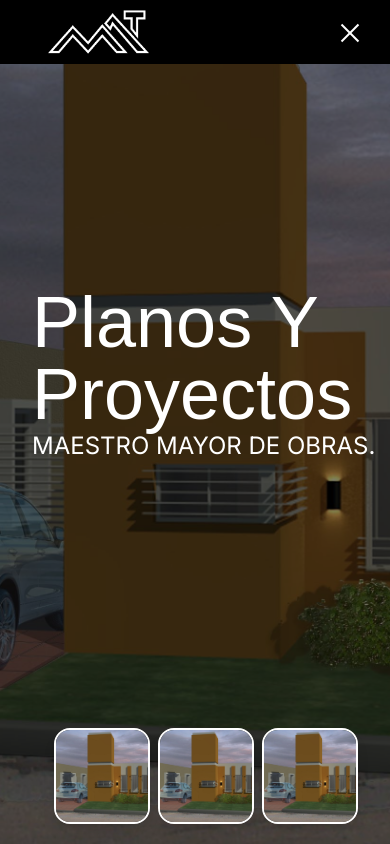
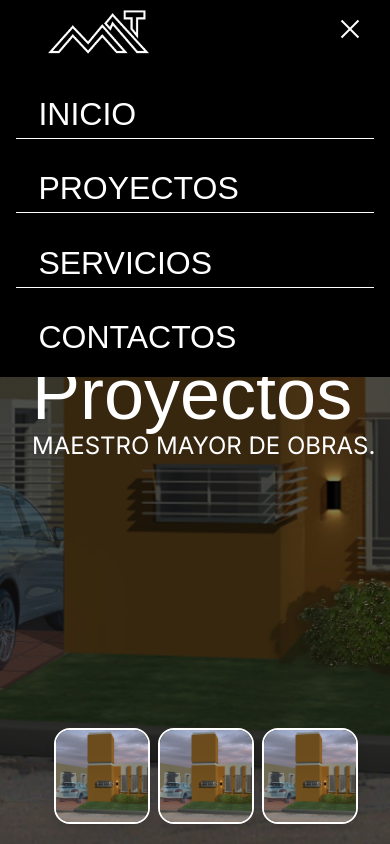
Before and after one commit to SrtaLiv/Maestro-Mayor-de-Obras-Website, a React (Vite) app: page / in a window 390 px wide. Both pictures are taken after a click on the button 338 px from the left and 32 px from the top of the page. Shown: the top 844 px of the page. Built offline with nearby package versions, Linux system fonts and the light colour scheme; grey boxes are pictures that could not be loaded.

Commit message:
navbar desplegable ✅
falta que los botones te lleven a las distintas partes de la pagina

```diff
--- a/src/navbar/NavBar.jsx
+++ b/src/navbar/NavBar.jsx
@@ -1,25 +1,82 @@
 import './navbar.css'
 import HamburgerMenu from "./hamburger-menu"
+import {useState} from 'react';
 
 function NavBar() {
+
+    const [isOpen, setIsOpen] = useState(false);
+
+    const toggleMenu = () => {
+        setIsOpen((open) => !open)
+    }
+
     return (
         <>
+            {/* <ul className="h-16 fixed top-0 w-full z-50 flex justify-between content-center bg-black  " >
+                <li>
+                    <img className="nav-logo" src="/src/assets/images/LOGO.png" />
+                </li>
+                <li>
+                    <ul>
+                        <li className="flex  content-center hidden md:flex ">
+                            <a> <h1 className="nav-text">INICIO</h1> </a>
+                            <a> <h1 className="nav-text">PROYECTOS</h1> </a>
+                            <a> <h1 className="nav-text">SERVICIOS</h1> </a>
+                            <a> <h1 className="nav-text">CONTACTOS</h1> </a>
+                        </li>
+                    </ul>
+                </li>
+
+                <li>
+                    <div className="flex md:hidden ">
+                        <div className="flex items-center justify-center min[840px]:hidden pr-8">
+                            <HamburgerMenu />
+                        </div>
+                    </div>
+                </li>
+            </ul> */}
+
             <div className="h-16 fixed top-0 w-full z-50 flex justify-between content-center bg-black  " >
+                {/* Logo */}
                 <img className="nav-logo" src="/src/assets/images/LOGO.png" />
-                <div className="flex  content-center hidden md:flex">
+
+                {/* Menu pantallas grandes */}
+                {/* <div className={`menuItems ${isOpen ? "is-open" : ""}`} > */}
+                    <div className="hidden content-center md:flex ">
                         <h1 className="nav-text">INICIO</h1>
                         <h1 className="nav-text">PROYECTOS</h1>
                         <h1 className="nav-text">SERVICIOS</h1>
                         <h1 className="nav-text">CONTACTOS</h1>
                     </div>
+                {/* </div> */}
 
-                <div className="flex md:hidden ">
-                    <div className="flex items-center justify-center min[840px]:hidden pr-8">
+                {/* burger button */}
+                {/* <div className="flex md:hidden "> */}
+                    <div className="md:hidden pr-8 pt-2" onClick={toggleMenu}>
                         <HamburgerMenu />
                     </div>
+                {/* </div> */}
+
+                {/* Menu en mobile */}
+
+                {/* <div className={`absolute top-16 left-0 w-full bg-black p-4 flex flex-col space-y-4 transition-all duration-300 ${isOpen ? "block" : "hidden"} md:hidden`}>
+                    <h1 className="nav-text border-b-2 border-white border-t-1">INICIO</h1>
+                    <h1 className="nav-text border-b-2 border-white">PROYECTOS</h1>
+                    <h1 className="nav-text border-b-2 border-white">SERVICIOS</h1>
+                    <h1 className="nav-text border-b-2 border-white">CONTACTOS</h1>
+                </div> */}
+
+                <div className={`absolute top-16 left-0 w-full bg-black p-4 flex flex-col divide-y divide-white space-y-4 transition-all duration-300 ${isOpen ? "block" : "hidden"} md:hidden`}>
+                    <a> <h1 className="nav-text ">INICIO</h1> </a>
+                    <h1 className="nav-text ">PROYECTOS</h1>
+                    <a href='./services'> <h1 className="nav-text ">SERVICIOS</h1> </a>
+                    <h1 className="nav-text ">CONTACTOS</h1>
                 </div>
 
+
+
             </div>
+
 
         </>
     );
```
Also changed, not shown: src/navbar/navbar.css (+9 -0 lines). Lines whose indentation alone changed are shown as unchanged.
